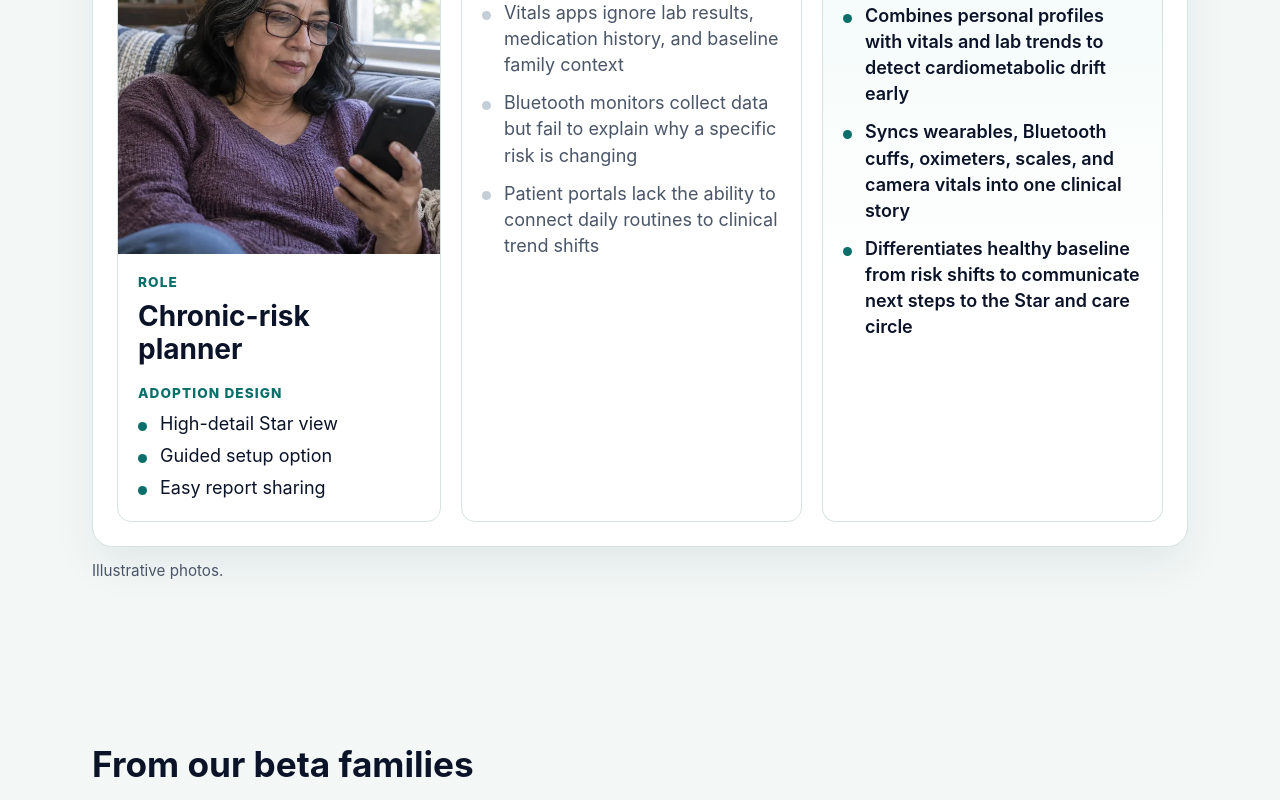
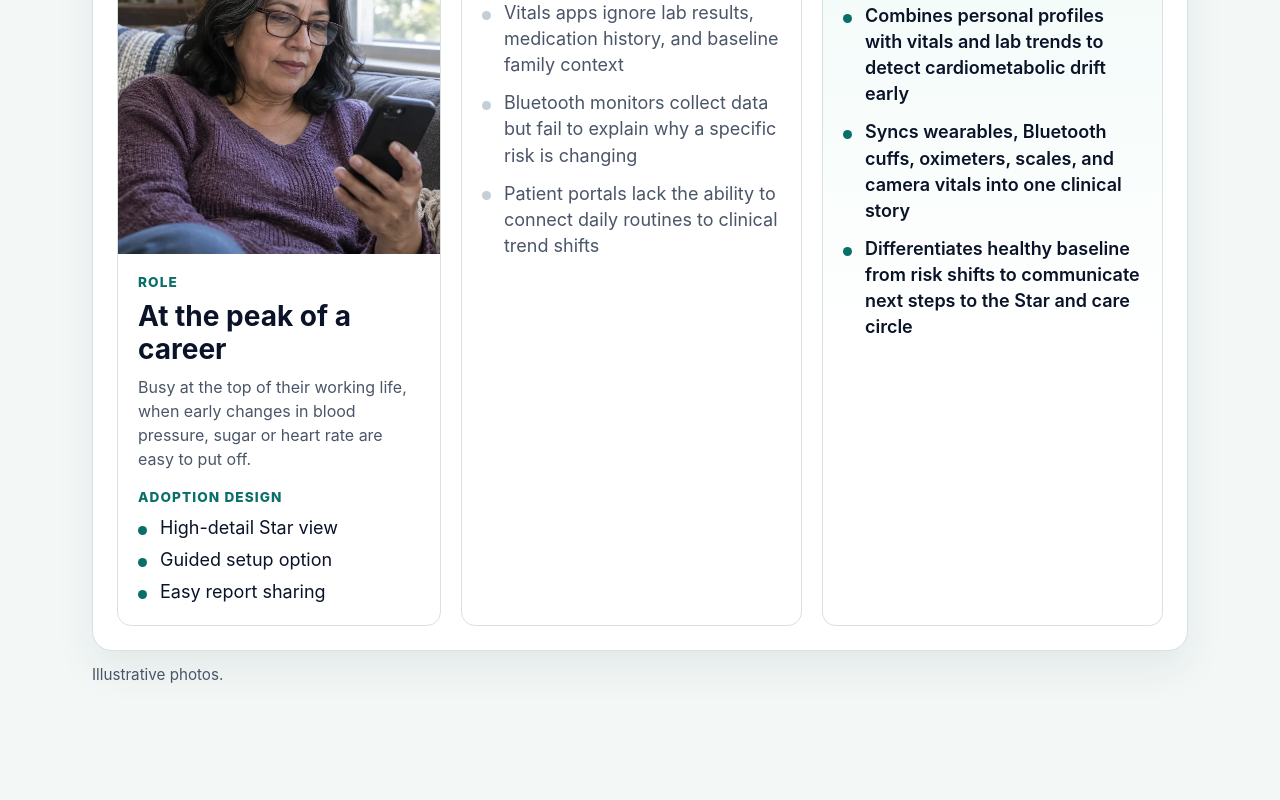
Before and after one commit to javajeans-gr/javajeans-gr.github.io, a plain HTML site: page index.html in a window 1280 px wide. Shown: the part 3075-3875 px from the top of the page. Drawn offline with Linux system fonts and the light colour scheme.

Commit message:
Home: Role card names match the age tabs, each with a one-line description
Co-Authored-By: Claude Opus 5.5 <noreply@anthropic.com>

```diff
--- a/home.css
+++ b/home.css
@@ -240,7 +240,8 @@ h1 { font-size: clamp(2.1rem, 5vw, 3.4rem); letter-spacing: -.01em; }
 @media (min-width: 760px) and (max-width: 1039px) { .ages-person { grid-template-columns: .9fr 1.1fr; } .ages-person img { max-height: none; aspect-ratio: 4 / 5; } }
 @media (min-width: 1040px) { .ages-person { align-content: start; } .ages-person img { max-height: none; aspect-ratio: 1 / 1; height: auto; } }
 .ages-person figcaption { padding: 18px 20px 20px; }
-.ages-person h3 { font-size: clamp(1.4rem, 2.2vw, 1.75rem); margin: 0 0 16px; }
+.ages-person h3 { font-size: clamp(1.4rem, 2.2vw, 1.75rem); margin: 0 0 8px; }
+.ages-about { margin: 0 0 16px; color: var(--muted); font-size: 1rem; line-height: 1.5; }
 .ages-label { margin: 0 0 6px; font-size: .85rem; font-weight: 800; letter-spacing: .08em; text-transform: uppercase; color: var(--teal); }
 .ages-col { border: 1px solid var(--line); border-radius: var(--radius); padding: 20px; background: var(--paper); }
 .ages-adds { border-top: 4px solid var(--teal); background: linear-gradient(180deg, #f2fbf9, var(--paper) 60%); }
--- a/index.html
+++ b/index.html
@@ -148,7 +148,8 @@
                 <img data-lifecycle-photo src="assets/home/ages/star-50s.webp" width="640" height="800" alt="A woman in her mid fifties reads her phone on the living-room sofa." loading="lazy">
                 <figcaption>
                   <p class="ages-label">Role</p>
-                  <h3 data-lifecycle-persona>Chronic-risk planner</h3>
+                  <h3 data-lifecycle-persona>At the peak of a career</h3>
+                  <p class="ages-about" data-lifecycle-about>Busy at the top of their working life, when early changes in blood pressure, sugar or heart rate are easy to put off.</p>
                   <p class="ages-label">Adoption design</p>
                   <ul class="ages-adoption" data-lifecycle-adoption></ul>
                 </figcaption>
--- a/script.js
+++ b/script.js
@@ -4,7 +4,8 @@ document.querySelectorAll('[data-year]').forEach((node) => {
 
 const lifecyclePersonas = {
   '30s': {
-    persona: 'Proactive tracker',
+    persona: 'Proactive adult',
+    about: 'Builds healthy habits early and wants to see their own trends before anything is wrong.',
     color: '#14b8a6',
     light: '#f0fdfa',
     miss: [
@@ -22,7 +23,8 @@ const lifecyclePersonas = {
     adoption: ['Self-setup', 'Rich trend controls', 'Optional Angel later']
   },
   '40s': {
-    persona: 'Household health manager',
+    persona: 'Juggling work and family',
+    about: 'Keeps everyone’s health on track between work, children and an aging parent, with little time to spare.',
     color: '#06b6d4',
     light: '#ecfeff',
     miss: [
@@ -40,7 +42,8 @@ const lifecyclePersonas = {
     adoption: ['Fast setup', 'Household sharing', 'Clear low-friction notifications']
   },
   '50s': {
-    persona: 'Chronic-risk planner',
+    persona: 'At the peak of a career',
+    about: 'Busy at the top of their working life, when early changes in blood pressure, sugar or heart rate are easy to put off.',
     color: '#2f80ed',
     light: '#eff6ff',
     miss: [
@@ -58,7 +61,8 @@ const lifecyclePersonas = {
     adoption: ['High-detail Star view', 'Guided setup option', 'Easy report sharing']
   },
   '60s': {
-    persona: 'Transition',
+    persona: 'Newly retired',
+    about: 'Leaving work behind, with more appointments, medicines and lab results to keep track of.',
     color: '#6366f1',
     light: '#eef2ff',
     miss: [
@@ -76,7 +80,8 @@ const lifecyclePersonas = {
     adoption: ['Guided setup', 'Readable controls', 'Fewer choices with optional Angel invitation']
   },
   '70s': {
-    persona: 'Independent senior',
+    persona: 'Living independently',
+    about: 'Lives at home on their own terms; family wants peace of mind without hovering.',
     color: '#f59e0b',
     light: '#fffbeb',
     miss: [
@@ -94,7 +99,8 @@ const lifecyclePersonas = {
     adoption: ['Simple controls', 'Large targets', 'Defaults and Angel-assisted onboarding']
   },
   '80s': {
-    persona: 'Higher-support senior',
+    persona: 'Supported by family',
+    about: 'Family sets things up and keeps watch, so the parent has as little to do as possible.',
     color: '#ef4444',
     light: '#fef2f2',
     miss: [
@@ -116,6 +122,7 @@ const lifecyclePersonas = {
 document.querySelectorAll('[data-lifecycle-map]').forEach((map) => {
   const tabs = Array.from(map.querySelectorAll('[data-lifecycle-tab]'));
   const persona = map.querySelector('[data-lifecycle-persona]');
+  const about = map.querySelector('[data-lifecycle-about]');
   const miss = map.querySelector('[data-lifecycle-miss]');
   const adds = map.querySelector('[data-lifecycle-adds]');
   const adoption = map.querySelector('[data-lifecycle-adoption]');
@@ -131,6 +138,7 @@ document.querySelectorAll('[data-lifecycle-map]').forEach((map) => {
     map.style.setProperty('--lifecycle-color', content.color);
     map.style.setProperty('--lifecycle-light', content.light);
     if (persona) persona.textContent = content.persona;
+    if (about) about.textContent = content.about || '';
     renderList(miss, content.miss);
     renderList(adds, content.adds);
     renderList(adoption, content.adoption);
```
